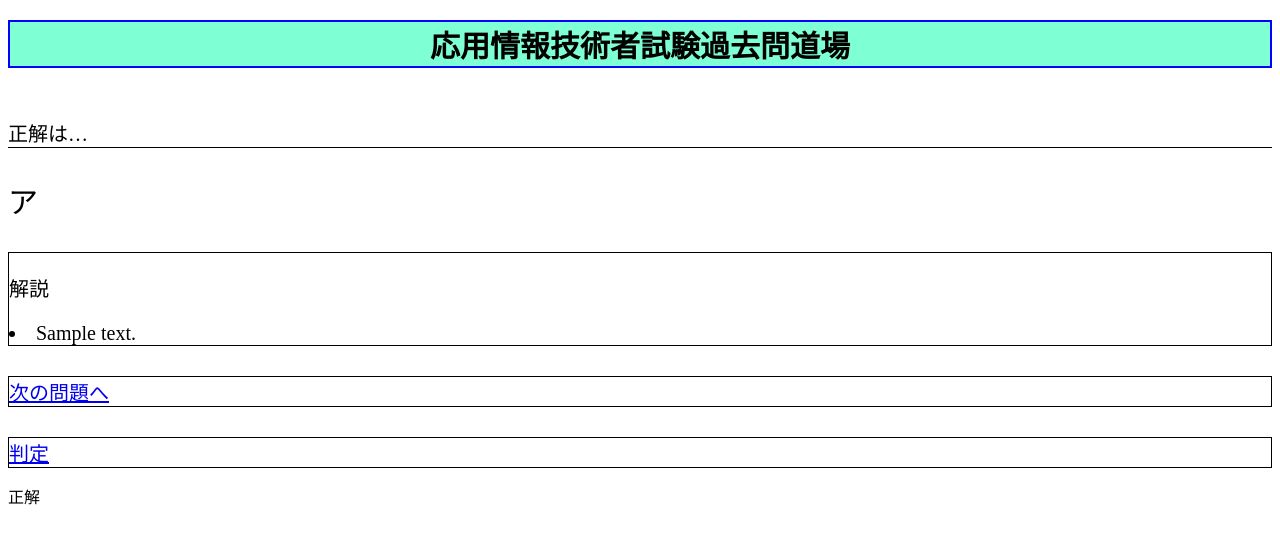
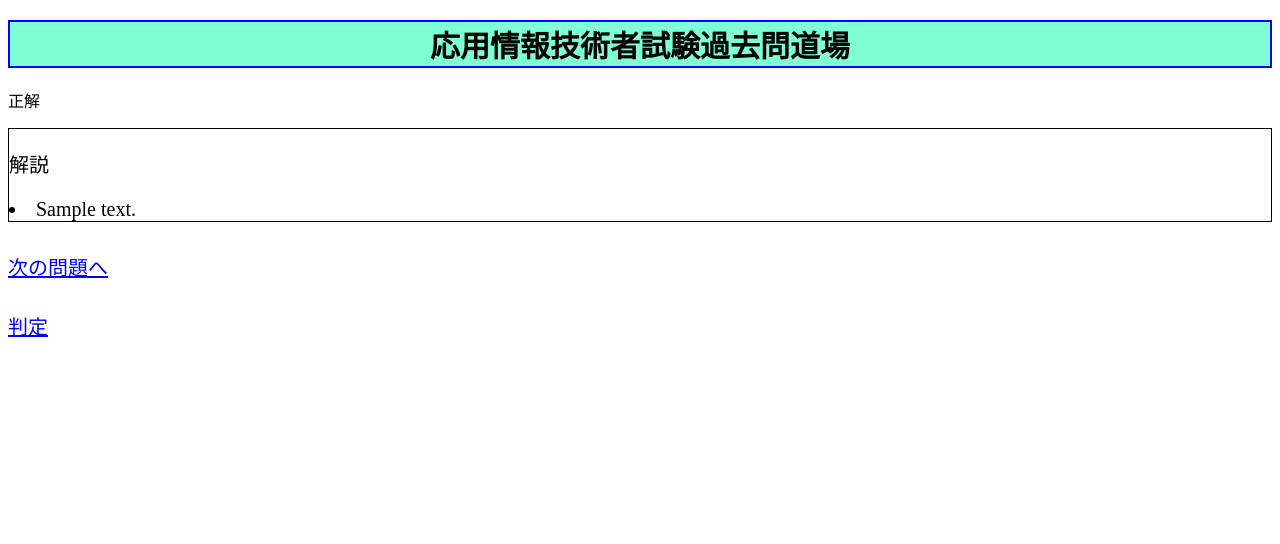
Before and after one commit to kaito1002/OyoQuiz, a Django app: a page that uses docker/django_project/templates/answer.html in a window 1280 px wide. Shown: the top 544 px of the page. Run offline with Django 3.2, Linux system fonts and the light colour scheme; tables that the repository leaves empty hold one stand-in row (values such as "Sample post").

Commit message:
「次の問題へ」が最後のページで出力されないように修正

```diff
--- a/docker/django_project/templates/answer.html
+++ b/docker/django_project/templates/answer.html
@@ -5,9 +5,17 @@
 
   <h1 class="title">応用情報技術者試験過去問道場</h1>
 
+
+
+  {% if is_correct %}
+  <p>正解</p>
+  {% else %}
+  <p>ハズレ</p>
   <p class="p1">正解は…</p>
+  <p style="font-size: 30px;">{{ answer }}</p>
+  {% endif %}
 
-  <p style="font-size: 30px;">{{ answer }}</p>
+
 
   <div class="answer">
     <p>解説</p>
@@ -15,7 +23,11 @@
   </div>
 
   <div class="next-question">
+    {% if is_end %}
     <a href="{% url 'exercise' year type next %}">次の問題へ</a>
+    {% endif %}
+
+
     <!-- <p align="center">次の問題へ</p> -->
   </div>
 
@@ -24,10 +36,6 @@
     <!-- <p align="center">判定</p> -->
   </div>
 {#  正答の成否を送信 見た目には手をつけない  #}
-    {% if is_correct %}
-    <p>正解</p>
-    {% else %}
-    <p>ハズレ</p>
-    {% endif %}
+
 
 {% endblock %}
--- a/docker/django_project/templates/static/css/answer.css
+++ b/docker/django_project/templates/static/css/answer.css
@@ -48,13 +48,11 @@
 .next-question {
   margin-top: 30px;
   font-size: 20px;
-  border: 1px solid black;
 }
 
 .judge {
   margin-top: 30px;
   font-size: 20px;
-  border: 1px solid black;
 }
 
 .percentage {
```
